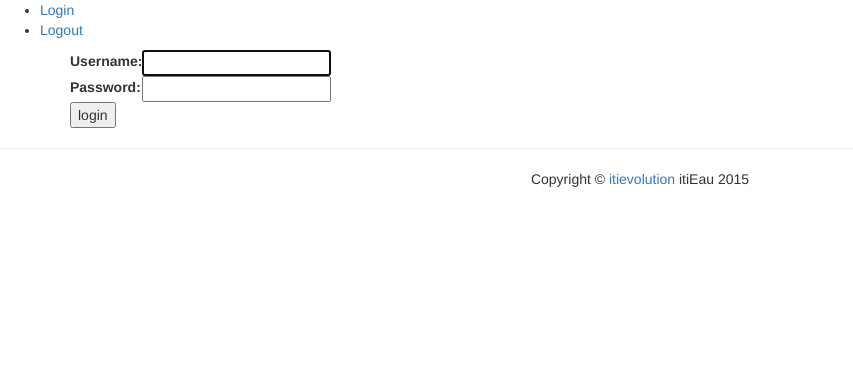
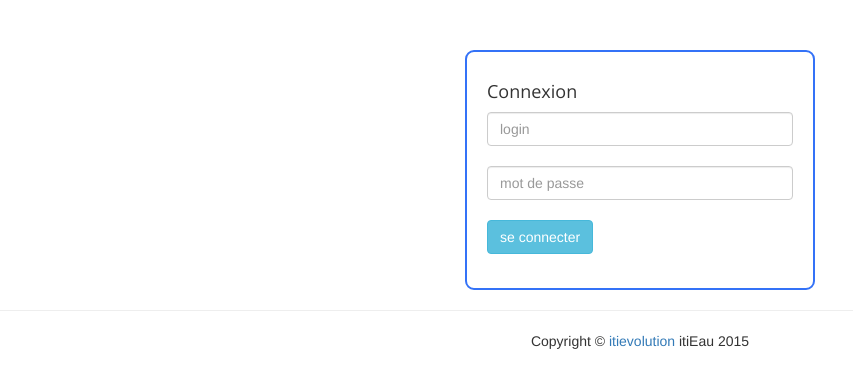
Before and after one commit to shcrossan/itieau, a Django app: page /login/ in a window 1280 px wide. Shown: the top 388 px of the page, without its empty margins (0-853 px from the left). Run offline with Django 3.2, Linux system fonts and the light colour scheme; some libraries are stand-ins or nearby versions.

Commit message:
dan's work

```diff
--- a/itieau/templates/header.html
+++ b/itieau/templates/header.html
@@ -7,6 +7,8 @@
 
 {#    Add font Awesome CDN Link #}
     <link href="https://maxcdn.bootstrapcdn.com/font-awesome/4.3.0/css/font-awesome.min.css" rel="stylesheet">
-
-    <title>iti Eau</title>
+<!--     frond end dan -->
+    <link href='http://fonts.googleapis.com/css?family=Open+Sans:400,300' rel='stylesheet' type='text/css'>
+<!--    front end dan -->
+    <title>iti Eau - Gestion des eaux MOBILE</title>
 </head>
--- a/itieau/templates/nav.html
+++ b/itieau/templates/nav.html
@@ -1,6 +1,42 @@
-<nav>
-    <ul>
-        <li><a href="/login">Login</a></li>
-        <li><a href="/logout">Logout</a></li>
-    </ul>
-</nav>
+<div id="navbar">
+
+    <nav class="navbar navbar-default" role="navigation">
+
+      <div class="container-fluid">
+
+        <div class="navbar-header">
+
+          <button type="button" class="navbar-toggle" data-toggle="collapse" data-target="#bs-example-navbar-collapse-1">
+
+            <span class="sr-only">Toggle navigation</span>
+
+            <span class="icon-bar"></span>
+
+            <span class="icon-bar"></span>
+
+            <span class="icon-bar"></span>
+
+          </button>
+
+          <a class="navbar-brand" href="#">itiEAU</a>
+
+        </div>
+
+
+        <div class="collapse navbar-collapse" id="bs-example-navbar-collapse-1">
+
+          <ul class="nav navbar-nav">
+
+            <li class="active"><a href="/login">Login</a></li>
+
+            <li><a href="/logout">Logout</a></li>
+
+          </ul>
+
+        </div><!-- /.navbar-collapse -->
+
+      </div><!-- /.container-fluid -->
+
+    </nav>
+
+</div><!--  end navbar -->
--- a/itieau/templates/registration/login.html
+++ b/itieau/templates/registration/login.html
@@ -1,35 +1,37 @@
-{% extends "base.html" %}
-
-{% block content %}
+{% include "header.html" %}
 
 {% if form.errors %}
-<p>Your username and password didn't match. Please try again.</p>
+<p>Identifiant incorrect. S'il vous plaît essayer à nouveau.</p>
 {% endif %}
+<!-- body -->
+<body>
+	<div class="container">
+		<div id="login" style="margin-top: 50px;">
+			<div class="col-md-4"></div>
 
-{% if next %}
-    {% if user.is_authenticated %}
-    <p>Your account doesn't have access to this page. To proceed,
-    please login with an account that has access.</p>
-    {% else %}
-    <p>Please login to see this page.</p>
-    {% endif %}
-{% endif %}
+			<!-- form div -->
+			<div class="col-md-4">
+			<!-- box for form -->
+				<div class="loginbox" style="border: solid; border-width: 2px; border-radius: 9px; border-color: #3472F7; padding: 20px;">
+					<h4 style="font-family: 'Open Sans', sans-serif; font-weight: 300;">Connexion</h4>
+					<!-- insert form here -->
+						<form action="" method="POST">
+						       {% csrf_token %}
+                                <input type="text" value="" name="username" placeholder="login" class="form-control">
+                                <br>
+                                <input type="password" name="password" placeholder="mot de passe" class="form-control">
+                                <br>
+                                <input type="submit" name="se connecter" value="se connecter" class="btn btn-info btn-default">
+                            </form>
+				<!-- end of form -->
+				</div>
+			<!-- end of box for form -->
+			</div>
+			<!-- end of form div -->
 
-<form method="post" action="{% url 'django.contrib.auth.views.login' %}">
-{% csrf_token %}
-<table>
-<tr>
-    <td>{{ form.username.label_tag }}</td>
-    <td>{{ form.username }}</td>
-</tr>
-<tr>
-    <td>{{ form.password.label_tag }}</td>
-    <td>{{ form.password }}</td>
-</tr>
-</table>
 
-<input type="submit" value="login" />
-<input type="hidden" name="next" value="{{ next }}" />
-</form>
-
-{% endblock %}
+			<div class="col-md-4"></div>
+			<!-- footer for login -->
+		</div>
+	</div>
+{% include "footer.html" %}
```
Also changed, not shown: itieau/local_settings.py (deleted, +0 -22 lines), 1 other file.
